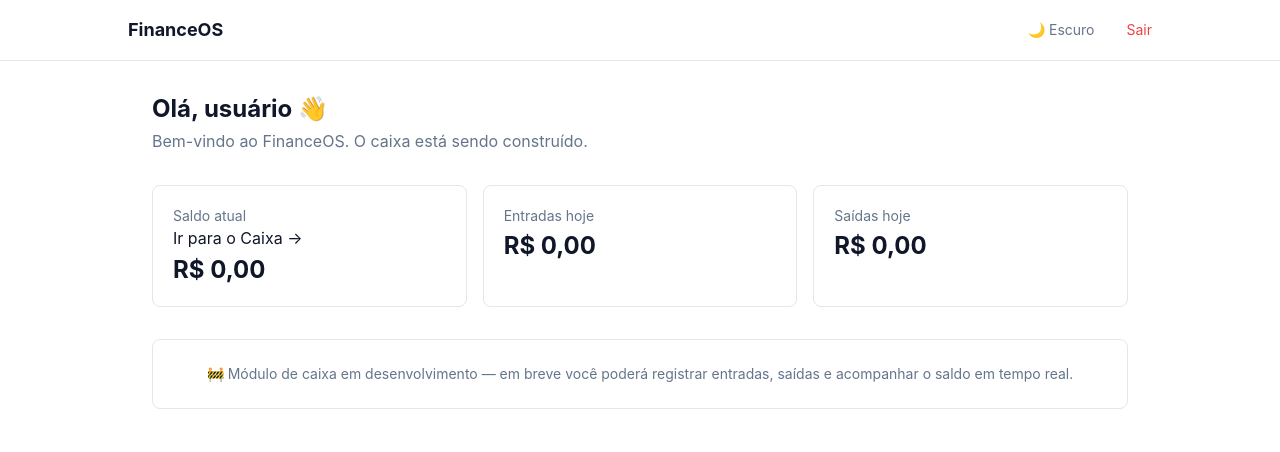
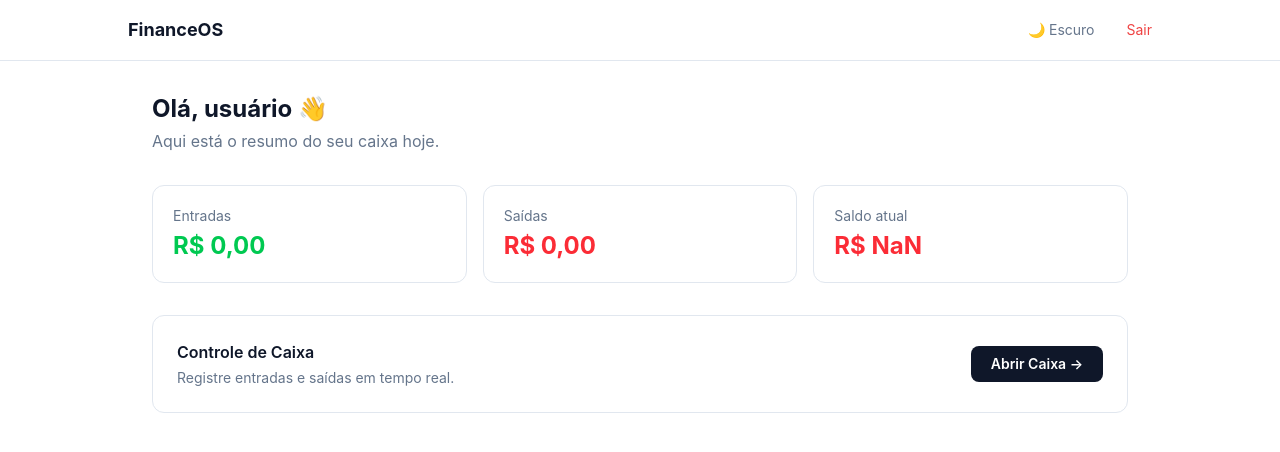
Before and after one commit to igorc7f20-sketch/Financeos, a React app in the folder frontend/: page /dashboard in a window 1280 px wide. Shown: the top 452 px of the page. Built offline with nearby package versions, Linux system fonts and the light colour scheme; no server answers; sample sign-in values are in the browser's storage; the HTML template or start-up script is replaced by a standard one.

Commit message:
feat(dashboard): connect dashboard to API with real cash summary and link to cash page.

```diff
--- /dev/null
+++ b/frontend/src/features/dashboard/Hooks/useDashboard.js
@@ -0,0 +1,46 @@
+/**
+ * useDashboard - Hook Layer
+ * Fetches summary data from the transactions API.
+ */
+import { useState, useEffect } from 'react';
+import { cashApi } from '@/features/cash/api/cashApi';
+
+export const useDashboard = () => {
+    const [summary, setSummary] = useState({
+        totalIncome: 0,
+        totalExpense: 0,
+        Balance: 0,
+    });
+    const [loading, setLoading] = useState(true);
+
+    useEffect(() => {
+        async function fetchSummary() {
+            try {
+                const { data } = await cashApi.listTransactions({});
+                const transactions = data.results || data;
+
+                const totalIncome = transactions
+                    .filter((t) => t.type === 'income')
+                    .reduce((acc, t) => acc + parseFloat(t.amount), 0);
+
+                const totalExpense = transactions
+                    .filter((t) => t.type === 'expense')
+                    .reduce((acc, t) => acc + parseFloat(t.amount), 0);
+
+                setSummary({
+                    totalIncome,
+                    totalExpense,
+                    Balance: totalIncome - totalExpense,
+                });
+            } catch {
+                // silently fail - dashboard shows zeros
+            } finally {
+                setLoading(false);
+            }
+        }
+
+        fetchSummary();
+    }, []);
+
+    return { summary, loading };
+}
--- a/frontend/src/features/dashboard/pages/DashboardPage.jsx
+++ b/frontend/src/features/dashboard/pages/DashboardPage.jsx
@@ -1,16 +1,24 @@
 /**
  * DashboardPage — Page Layer
- * Main screen after login. Simple and functional MVP.
+ * Main screen after login. Shows real cash summary from API.
  */
+import { useNavigate } from "react-router-dom";
 import { useAuthStore } from "@/shared/store/authStore";
 import { useAuth } from "@/features/auth/hooks/useAuth";
 import { useTheme } from "@/shared/hooks/useTheme";
-import { useNavigate } from "react-router-dom";
+import { useDashboard } from "../hooks/useDashboard";
+
+const fmt = (value) =>
+  new Intl.NumberFormat("pt-BR", {
+    style: "currency",
+    currency: "BRL",
+  }).format(value);
 
 export default function DashboardPage() {
   const { user } = useAuthStore();
   const { handleLogout } = useAuth();
   const { theme, toggle } = useTheme();
+  const { summary, loading } = useDashboard();
   const navigate = useNavigate();
 
   return (
@@ -27,9 +35,7 @@ export default function DashboardPage() {
             >
               {theme === "dark" ? "☀️ Claro" : "🌙 Escuro"}
             </button>
-            <span className="text-sm text-muted-foreground">
-              {user?.email}
-            </span>
+            <span className="text-sm text-muted-foreground">{user?.email}</span>
             <button
               onClick={handleLogout}
               className="text-sm text-destructive hover:opacity-80 transition-opacity"
@@ -49,33 +55,51 @@ export default function DashboardPage() {
             Olá, {user?.full_name?.split(" ")[0] || "usuário"} 👋
           </h2>
           <p className="text-muted-foreground mt-1">
-            Bem-vindo ao FinanceOS. O caixa está sendo construído.
+            Aqui está o resumo do seu caixa hoje.
           </p>
         </div>
 
-        {/* Cards */}
+        {/* Summary Cards */}
         <div className="grid grid-cols-1 sm:grid-cols-3 gap-4 mb-8">
-          <div className="bg-card border border-border rounded-lg p-5">
-            <p className="text-sm text-muted-foreground">Saldo atual</p>
-            <button onClick={() => navigate("/cash")} className="...">Ir para o Caixa →</button>
-            <p className="text-2xl font-bold text-foreground mt-1">R$ 0,00</p>
+          <div className="bg-card border border-border rounded-xl p-5">
+            <p className="text-sm text-muted-foreground mb-1">Entradas</p>
+            <p className="text-2xl font-bold text-green-500">
+              {loading ? "..." : fmt(summary.totalIncome)}
+            </p>
           </div>
-          <div className="bg-card border border-border rounded-lg p-5">
-            <p className="text-sm text-muted-foreground">Entradas hoje</p>
-            <p className="text-2xl font-bold text-foreground mt-1">R$ 0,00</p>
+          <div className="bg-card border border-border rounded-xl p-5">
+            <p className="text-sm text-muted-foreground mb-1">Saídas</p>
+            <p className="text-2xl font-bold text-red-500">
+              {loading ? "..." : fmt(summary.totalExpense)}
+            </p>
           </div>
-          <div className="bg-card border border-border rounded-lg p-5">
-            <p className="text-sm text-muted-foreground">Saídas hoje</p>
-            <p className="text-2xl font-bold text-foreground mt-1">R$ 0,00</p>
+          <div className="bg-card border border-border rounded-xl p-5">
+            <p className="text-sm text-muted-foreground mb-1">Saldo atual</p>
+            <p className={`text-2xl font-bold ${
+              summary.balance >= 0 ? "text-foreground" : "text-red-500"
+            }`}>
+              {loading ? "..." : fmt(summary.balance)}
+            </p>
           </div>
         </div>
 
-        {/* Notice */}
-        <div className="bg-card border border-border rounded-lg p-6 text-center">
-          <p className="text-muted-foreground text-sm">
-            🚧 Módulo de caixa em desenvolvimento — em breve você poderá
-            registrar entradas, saídas e acompanhar o saldo em tempo real.
-          </p>
+        {/* Go to Cash */}
+        <div className="bg-card border border-border rounded-xl p-6 flex items-center justify-between">
+          <div>
+            <h3 className="text-base font-semibold text-foreground">
+              Controle de Caixa
+            </h3>
+            <p className="text-sm text-muted-foreground mt-1">
+              Registre entradas e saídas em tempo real.
+            </p>
+          </div>
+          <button
+            onClick={() => navigate("/cash")}
+            className="px-5 py-2 bg-foreground text-background rounded-lg
+                       text-sm font-semibold hover:opacity-90 transition-opacity"
+          >
+            Abrir Caixa →
+          </button>
         </div>
 
       </main>
```
